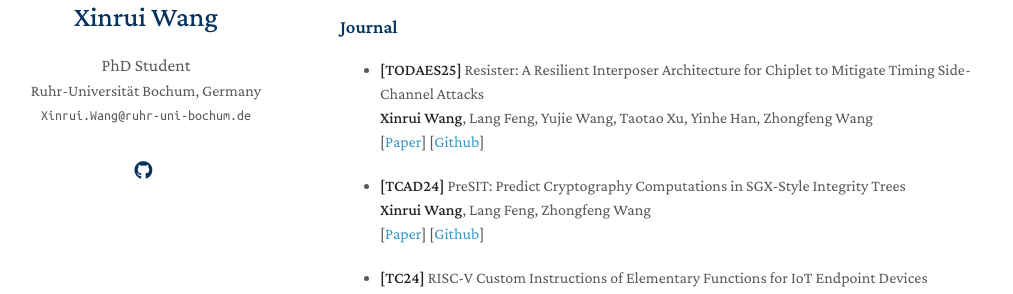
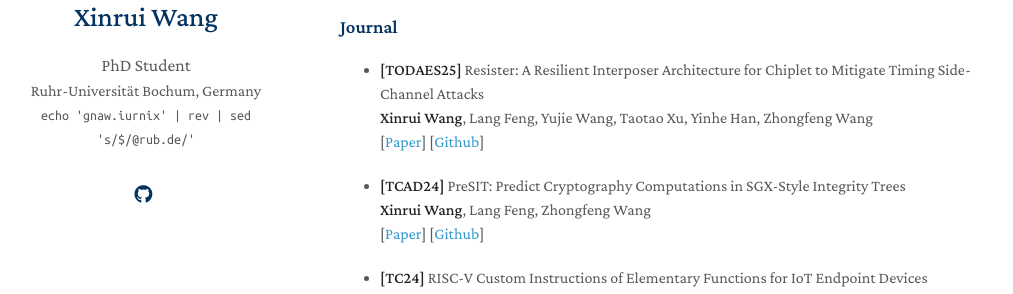
Before and after one commit to XC1a/XC1a.github.io, a Jekyll site: the page built from index.md, in a window 1280 px wide. Shown: the part 266-560 px from the top of the page, without its empty margins (130-1143 px from the left). Built offline with Jekyll 4.4.1, drawn with Linux system fonts in a browser that asks for light colours; nearby versions of some CDN libraries; a style sheet for code colours, icons or effects is not loaded; our own code applies the rules of GitHub Pages for plain Markdown files.

Commit message:
Update _config.yml

```diff
--- a/_config.yml
+++ b/_config.yml
@@ -2,7 +2,7 @@
 title: Xinrui Wang
 position: PhD Student
 affiliation: Ruhr-Universität Bochum, Germany
-email: Xinrui.Wang@ruhr-uni-bochum.de
+email: echo 'gnaw.iurnix' | rev | sed 's/$/@rub.de/'
 
 # Search Engine Optimization (SEO)
 # The following information is used to improve the website traffic from search engines, e.g., Google.
```
